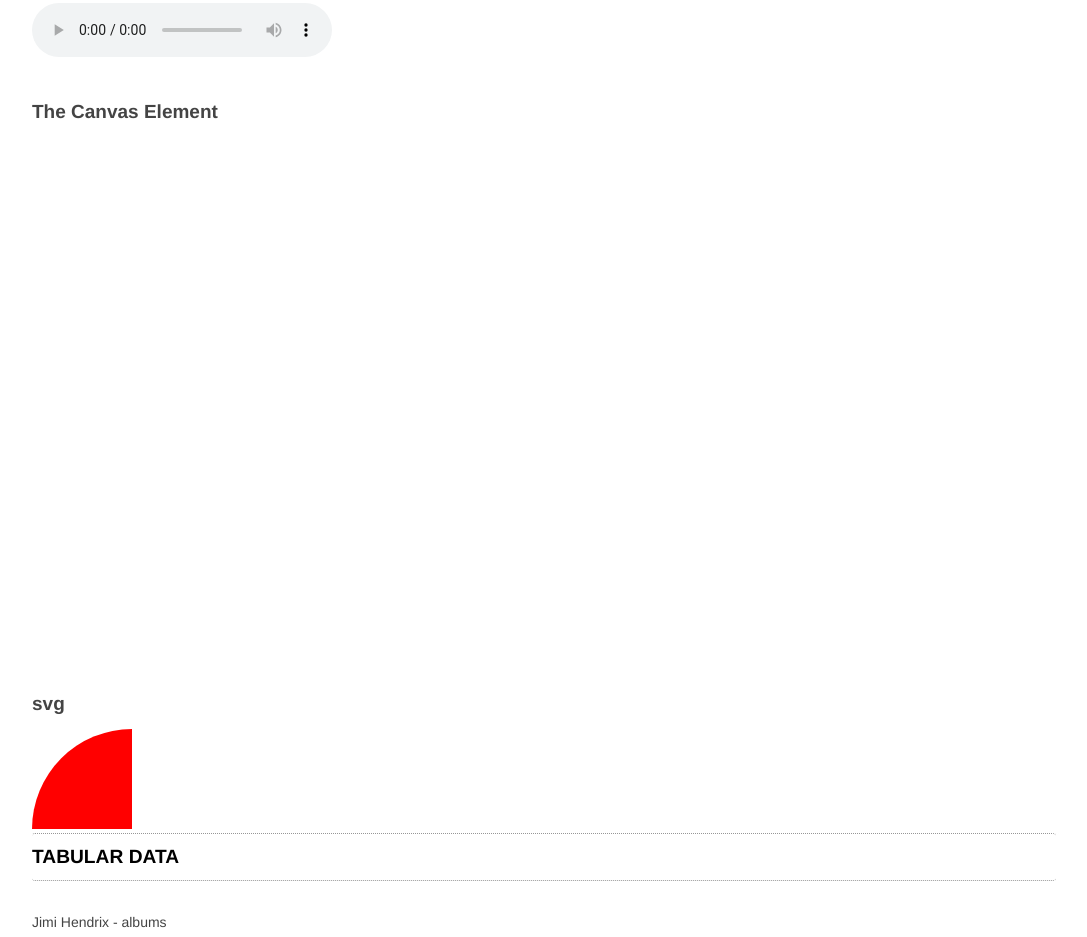
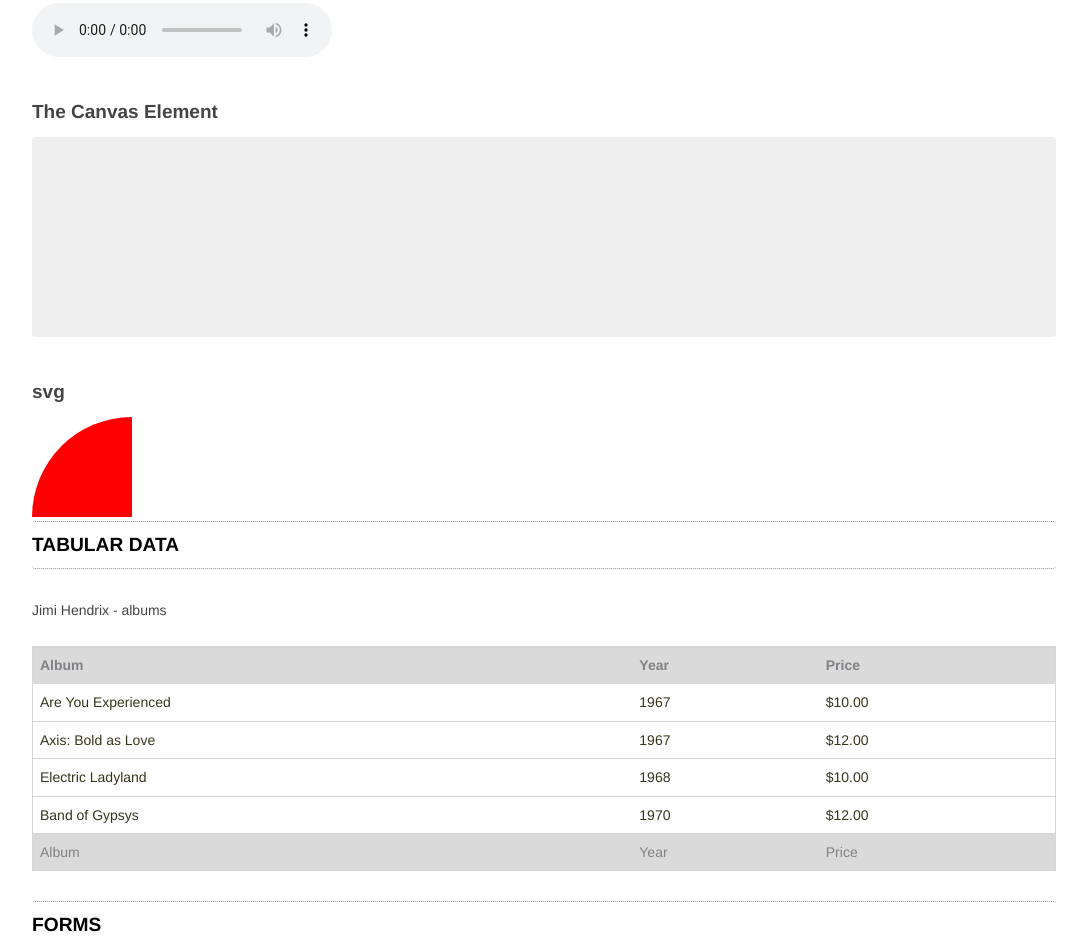
Before and after one commit to squirrelfactory/Squirrelplate, a plain HTML site: page index.html in a window 1280 px wide. Shown: the part 4096-5033 px from the top of the page, without its empty margins (96-1183 px from the left). Drawn offline with Linux system fonts and the light colour scheme; a web font is replaced by a local one.

Commit message:
Add canvas background colour

```diff
--- a/assets/css/core.css
+++ b/assets/css/core.css
@@ -279,11 +279,12 @@ audio {
 }
 
 canvas {
-	background:#fff;
+	background:#efefef;
 	border:none;
 	border-radius:4px;
 	margin:0 0 25px 0;
 	width:100%;
+	height:200px;
 }
 
 
```
